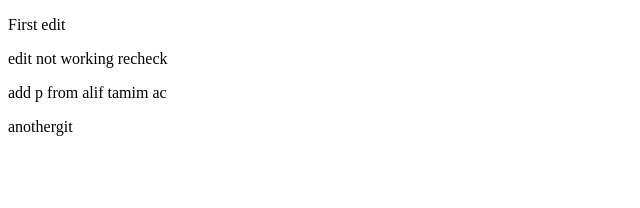
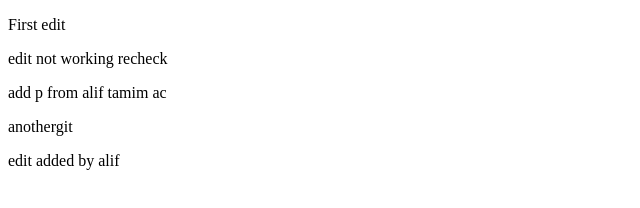
Before and after one commit to centralrepository-phb5/2nd, a plain HTML site: page index.html in a window 1280 px wide. Shown: the whole page, without its empty margins (0-640 px from the left). Drawn offline with Linux system fonts and the light colour scheme.

Commit message:
edit added by alif

```diff
--- a/index.html
+++ b/index.html
@@ -11,5 +11,6 @@
     <p>edit not working recheck</p>
     <p>add p from alif tamim ac</p>
     <p>anothergit</p>
+    <p>edit added by alif</p>
 </body>
 </html>
```
